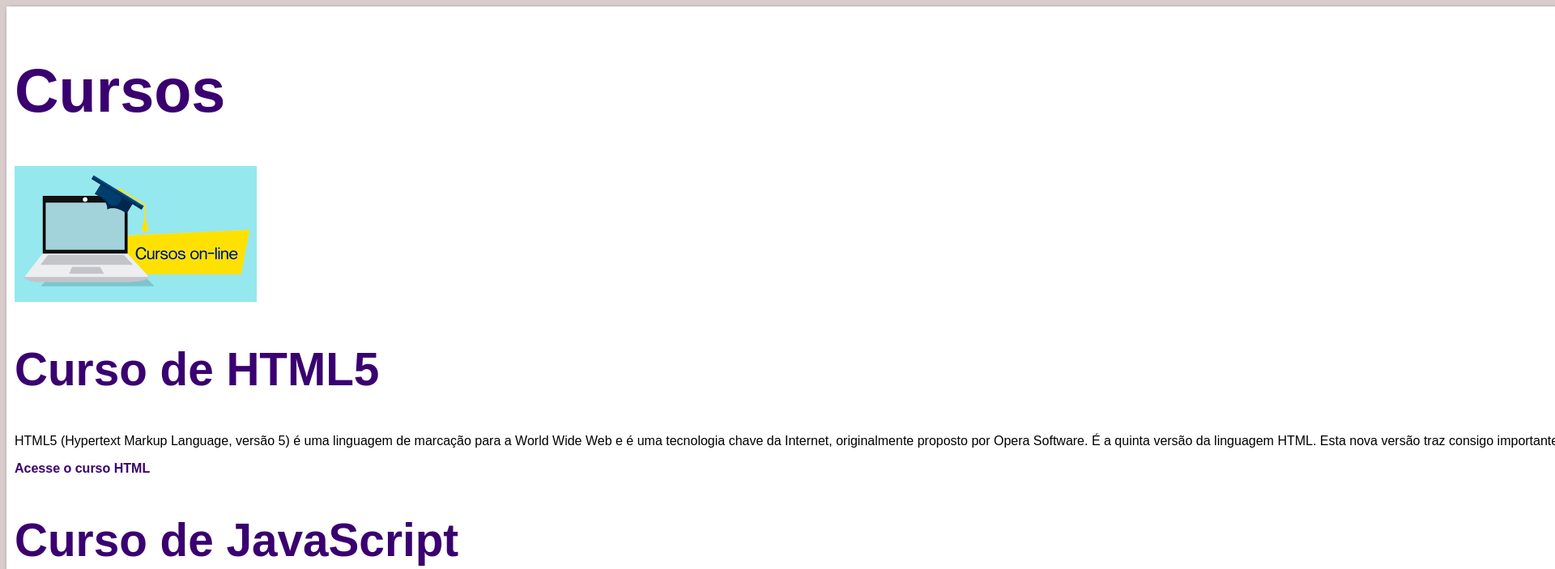
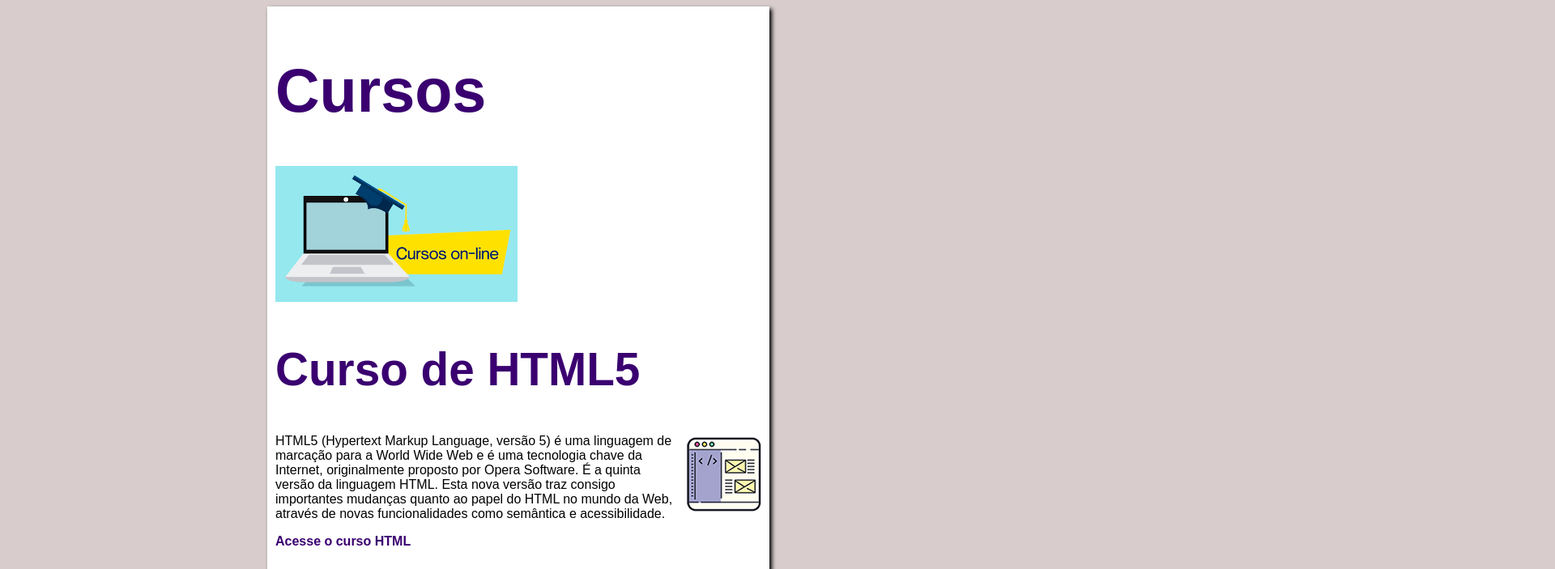
Before and after one commit to PEDROMANUELPESSOA/projeto-site, a plain HTML site: page index.html in a window 1280 px wide. Shown: the top 703 px of the page at 81% size, 1920 px wide, since content can reach past the window. Drawn offline with Linux system fonts and the light colour scheme.

Commit message:
Update style.css

```diff
--- a/estilos/style.css
+++ b/estilos/style.css
@@ -7,7 +7,7 @@ body{
 }
 main{
     background-color: white;
-    width: 6000px;
+    width: 600px;
     margin: auto;
     padding: 10px;
     box-shadow: 3px 3px 5px black;
```
